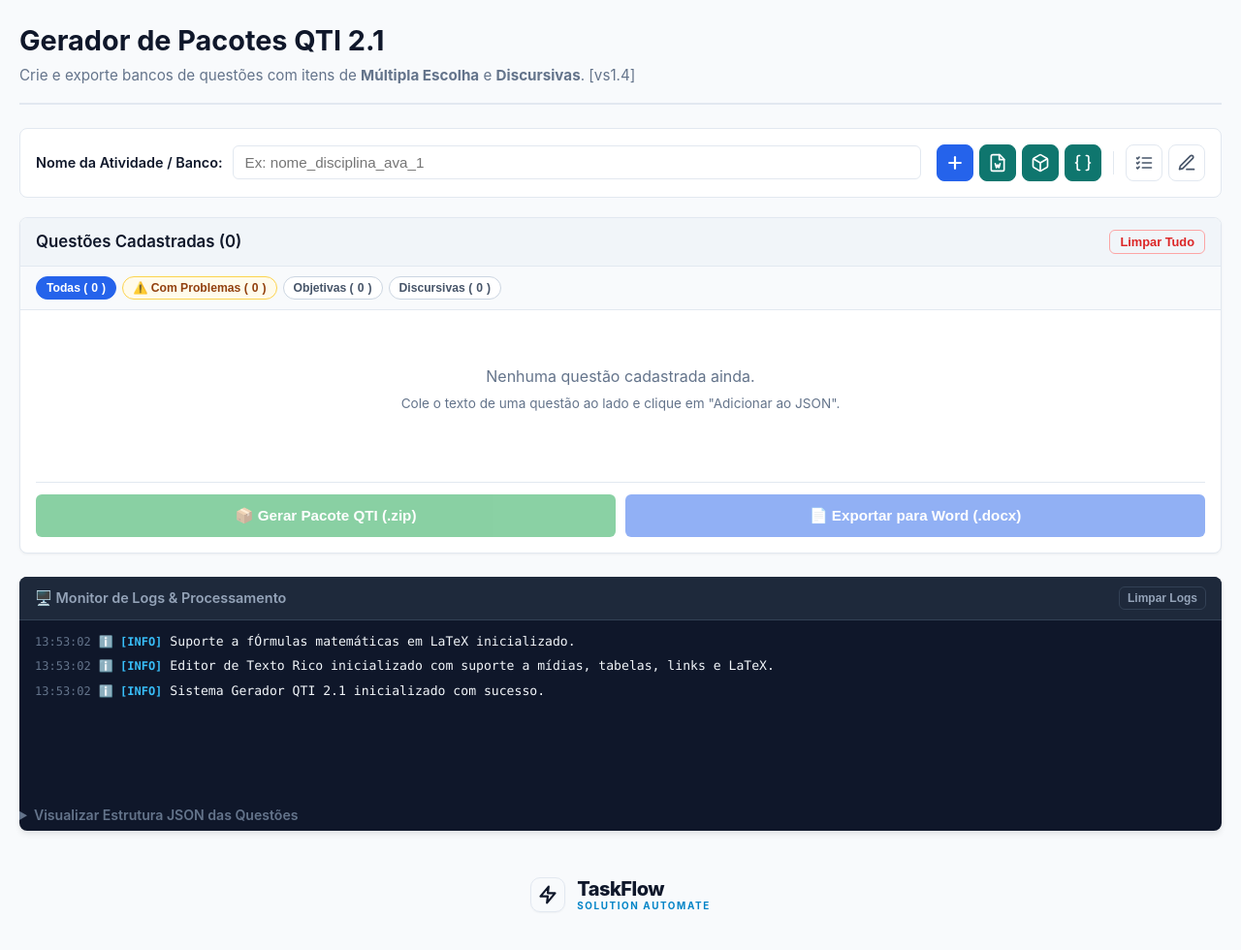
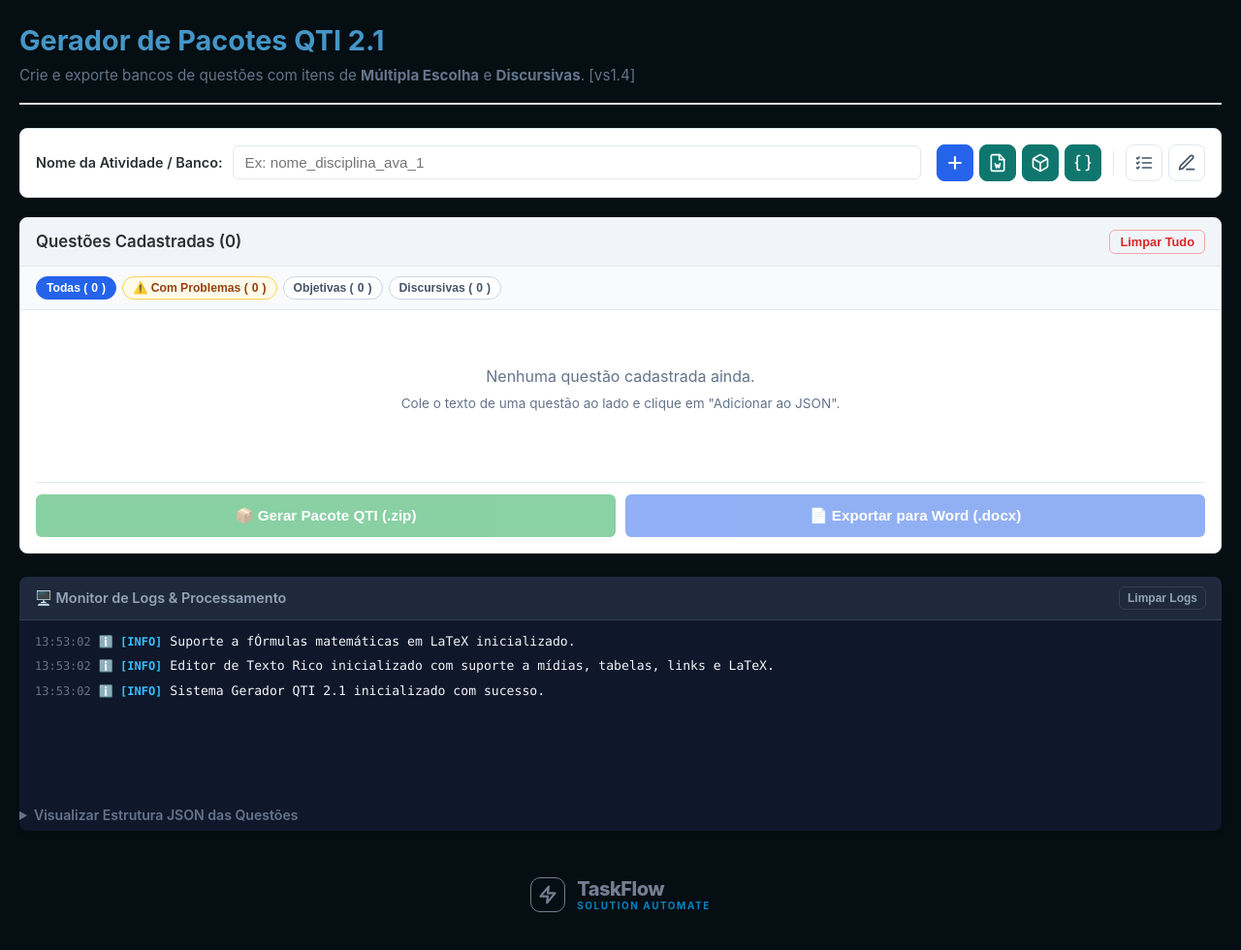
Before and after one commit to adrianomr21/GeradorQTI_Discursiva_objetiva, a website with bundled scripts: page index.html in a window 1280 px wide. Shown: the whole page at 97% size. Built offline with nearby package versions, Linux system fonts and the light colour scheme.

Commit message:
Ajuste de cor

```diff
--- a/css/styles.css
+++ b/css/styles.css
@@ -5,11 +5,12 @@
   --success-hover: #15803d;
   --danger: #dc2626;
   --danger-hover: #b91c1c;
-  --bg: #f8fafc;
+  --bg: #050e12;
   --card-bg: #ffffff;
   --border: #e2e8f0;
-  --text-main: #0f172a;
+  --text-main: #2b2f31;
   --text-muted: #64748b;
+  --text-title: #4596c7;
   --obj-color: #0284c7;
   --disc-color: #7c3aed;
   --font-family: -apple-system, BlinkMacSystemFont, "Segoe UI", Roboto, Helvetica, Arial, sans-serif;
@@ -54,7 +55,7 @@ body {
 .app-header h1 {
   font-size: 1.8rem;
   font-weight: 700;
-  color: var(--text-main);
+  color: var(--text-title);
   margin-bottom: 4px;
 }
 
@@ -88,7 +89,7 @@ body {
   height: 36px;
   border-radius: 10px;
   /*background: #ffffff;*/
-  border: 1.5px solid #e2e8f0;
+  border: 1.5px solid #757e93;
   display: flex;
   align-items: center;
   justify-content: center;
@@ -100,7 +101,7 @@ body {
 .lightning-svg {
   width: 20px;
   height: 20px;
-  stroke: #0f172a;
+  stroke: #757e93;
   display: block;
 }
 
@@ -114,7 +115,7 @@ body {
   font-family: -apple-system, BlinkMacSystemFont, "Segoe UI", Roboto, "Helvetica Neue", Arial, sans-serif;
   font-size: 1.25rem;
   font-weight: 800;
-  color: #0f172a;
+  color: #757e93;
   line-height: 1.1;
   letter-spacing: -0.5px;
 }
```
